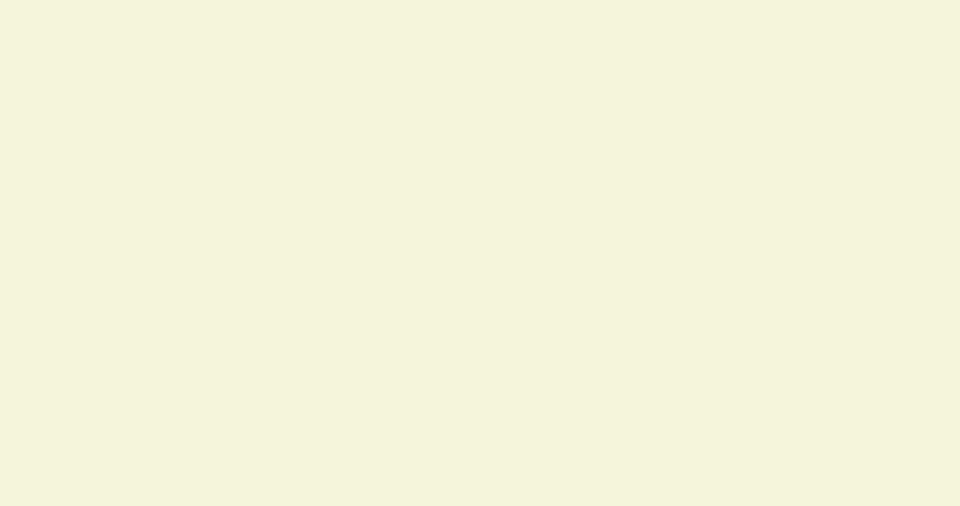
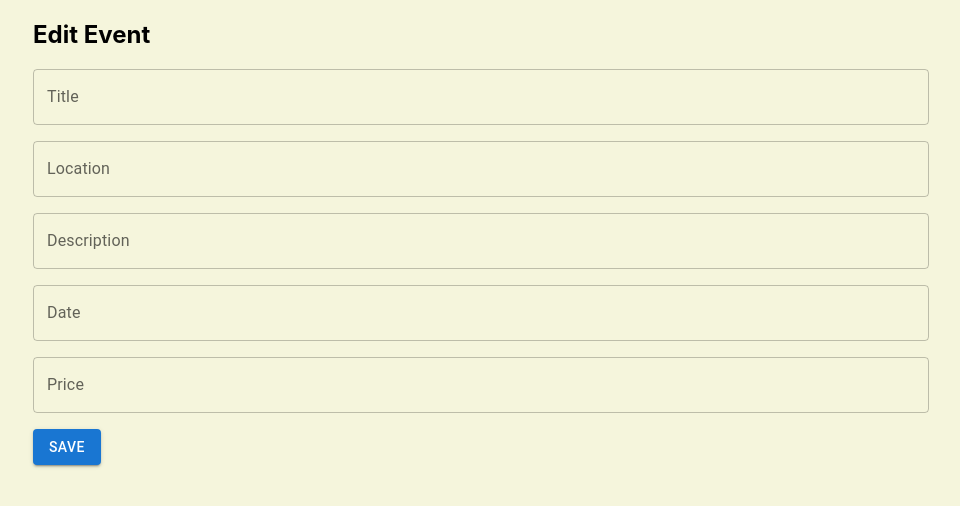
Before and after one commit to nhavronskyi/concert-frontend, a React (Create React App) app: page /events/1 in a window 1280 px wide. Before the commit this address had no page. Shown: the top 506 px of the page, without its empty margins (159-1119 px from the left). Built offline with nearby package versions, Linux system fonts and the light colour scheme; no server answers.

Commit message:
Edit event creation

```diff
--- a/src/App.tsx
+++ b/src/App.tsx
@@ -1,15 +1,14 @@
 import React from 'react';
 import {BrowserRouter, Route, Routes} from "react-router-dom";
-// import EditPage from "./pages/EditPage";
+import EditPage from "./pages/EditPage";
 import HomePage from "./pages/HomePage";
-
 
 function App() {
     return (
         <BrowserRouter>
             <Routes>
                 <Route index element={<HomePage />} />
-                {/*<Route path="/events/:id" element={<EditPage/>}/>*/}
+                <Route path="/events/:id" element={<EditPage/>}/>
             </Routes>
         </BrowserRouter>
     );
--- /dev/null
+++ b/src/components/EditForm.tsx
@@ -0,0 +1,101 @@
+import React, {useEffect, useState} from "react";
+import {IEvent} from "../interfaces/IEvent";
+import '../App.css';
+import {Box, Button, Grid, TextField} from "@mui/material";
+import {useParams, useNavigate} from "react-router-dom";
+import {getEvent} from "../service/EventService";
+import {updateEvent} from "../service/EventService";
+
+
+export function EditForm() {
+    const {id} = useParams<{ id?: string }>();
+    const [event, setOldEvent] = useState<IEvent>();
+    const navigate = useNavigate();
+
+    const fetchEvent = () => {
+        if (id) {
+            getEvent(id)
+                .then((response) => response.json())
+                .then((json) => setOldEvent(json));
+        }
+    };
+
+    const handleInputChange = (e: React.ChangeEvent<HTMLInputElement>) => {
+        const {name, value} = e.target;
+        setOldEvent((prevEvent) => prevEvent && {...prevEvent, [name]: value});
+    };
+
+    const handleFormSubmit = (e: React.FormEvent) => {
+        e.preventDefault();
+
+        if (id && event) {
+            updateEvent(id, event)
+                .then(() => {
+                    navigate(-1);
+                });
+        }
+    };
+
+    useEffect((): void => {
+        fetchEvent();
+    }, []);
+
+    return (
+        <Box>
+            <form onSubmit={handleFormSubmit}>
+                <Grid container spacing={2}>
+                    <Grid item xs={12}>
+                        <TextField
+                            name="title"
+                            label="Title"
+                            value={event?.title || ""}
+                            onChange={handleInputChange}
+                            fullWidth
+                        />
+                    </Grid>
+                    <Grid item xs={12}>
+                        <TextField
+                            name="location"
+                            label="Location"
+                            value={event?.location || ""}
+                            onChange={handleInputChange}
+                            fullWidth
+                        />
+                    </Grid>
+                    <Grid item xs={12}>
+                        <TextField
+                            name="description"
+                            label="Description"
+                            value={event?.description || ""}
+                            onChange={handleInputChange}
+                            fullWidth
+                        />
+                    </Grid>
+                    <Grid item xs={12}>
+                        <TextField
+                            name="date"
+                            label="Date"
+                            value={event?.date || ""}
+                            onChange={handleInputChange}
+                            fullWidth
+                        />
+                    </Grid>
+                    <Grid item xs={12}>
+                        <TextField
+                            name="price"
+                            label="Price"
+                            value={event?.price || ""}
+                            onChange={handleInputChange}
+                            fullWidth
+                        />
+                    </Grid>
+                    <Grid item xs={12}>
+                        <Button variant="contained" type="submit">Save</Button>
+                    </Grid>
+                </Grid>
+            </form>
+        </Box>
+    );
+}
+
+export default EditForm;
--- /dev/null
+++ b/src/pages/EditPage.tsx
@@ -0,0 +1,13 @@
+import {Box} from "@mui/material";
+import EditForm from "../components/EditForm";
+
+function EditPage() {
+    return (
+        <Box>
+            <h2>Edit Event</h2>
+            <EditForm/>
+        </Box>
+    );
+}
+
+export default EditPage;
--- /dev/null
+++ b/src/service/EventService.ts
@@ -0,0 +1,31 @@
+import {IEvent} from "../interfaces/IEvent";
+
+const url = "http://localhost:8080/events";
+const credentials = btoa("admin:admin")
+
+export const getAllEvents = () => {
+    return fetch(url, {
+        headers: {
+            "Authorization": `Basic ${credentials}`
+        }
+    })
+}
+
+export const getEvent = (id: string) => {
+    return fetch(`${url}/${id}`, {
+        headers: {
+            "Authorization": `Basic ${credentials}`
+        },
+    });
+};
+
+export const updateEvent = (id: string, event: IEvent) => {
+    return fetch(`${url}/${id}`, {
+        method: "put",
+        headers: {
+            "Authorization": `Basic ${credentials}`,
+            "content-type": "application/json"
+        },
+        body: JSON.stringify(event)
+    });
+};
```
